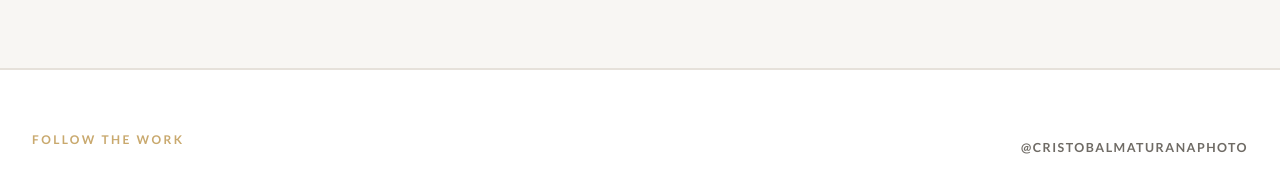
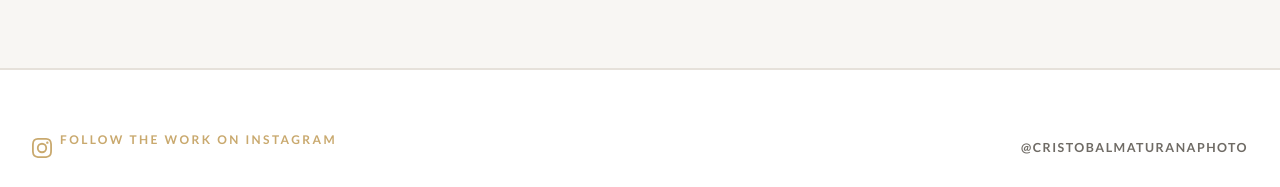
Before and after one commit to CrisMaturanaPhoto/crismaturanaphoto, an Astro site: page / in a window 1280 px wide. Shown: the part 3320-3507 px from the top of the page. Built offline with nearby package versions, Linux system fonts and the light colour scheme; Astro itself is replaced by a stand-in of ours; grey boxes are pictures that could not be loaded; a web font is replaced by a local one.

Commit message:
feat: add instagram icon to grid section

```diff
--- a/src/pages/index.astro
+++ b/src/pages/index.astro
@@ -215,7 +215,10 @@ const latestBlogPosts = (await getCollection('blog'))
   <section class="instagram-section">
     <div class="container">
       <div class="instagram-head">
-        <p class="section-label">Follow the work</p>
+        <div class="instagram-title">
+          <svg width="20" height="20" viewBox="0 0 24 24" fill="currentColor" style="color: var(--color-accent)"><path d="M12 2.163c3.204 0 3.584.012 4.85.07 3.252.148 4.771 1.691 4.919 4.919.058 1.265.069 1.645.069 4.849 0 3.205-.012 3.584-.069 4.849-.149 3.225-1.664 4.771-4.919 4.919-1.266.058-1.644.07-4.85.07-3.204 0-3.584-.012-4.849-.07-3.26-.149-4.771-1.699-4.919-4.92-.058-1.265-.07-1.644-.07-4.849 0-3.204.013-3.583.07-4.849.149-3.227 1.664-4.771 4.919-4.919 1.266-.057 1.645-.069 4.849-.069zM12 0C8.741 0 8.333.014 7.053.072 2.695.272.273 2.69.073 7.052.014 8.333 0 8.741 0 12c0 3.259.014 3.668.072 4.948.2 4.358 2.618 6.78 6.98 6.98C8.333 23.986 8.741 24 12 24c3.259 0 3.668-.014 4.948-.072 4.354-.2 6.782-2.618 6.979-6.98.059-1.28.073-1.689.073-4.948 0-3.259-.014-3.667-.072-4.947-.196-4.354-2.617-6.78-6.979-6.98C15.668.014 15.259 0 12 0zm0 5.838a6.162 6.162 0 100 12.324 6.162 6.162 0 000-12.324zM12 16a4 4 0 110-8 4 4 0 010 8zm6.406-11.845a1.44 1.44 0 100 2.881 1.44 1.44 0 000-2.881z"/></svg>
+          <p class="section-label">Follow the work on Instagram</p>
+        </div>
         <a href="https://www.instagram.com/cristobalmaturanaphoto/" target="_blank" rel="noopener" class="instagram-handle">@cristobalmaturanaphoto</a>
       </div>
       <div class="instagram-grid">
@@ -612,6 +615,12 @@ const latestBlogPosts = (await getCollection('blog'))
     margin-bottom: 1.5rem;
   }
 
+  .instagram-title {
+    display: flex;
+    align-items: center;
+    gap: 0.5rem;
+  }
+
   .instagram-handle {
     font-size: 0.78rem;
     font-weight: 700;
```
